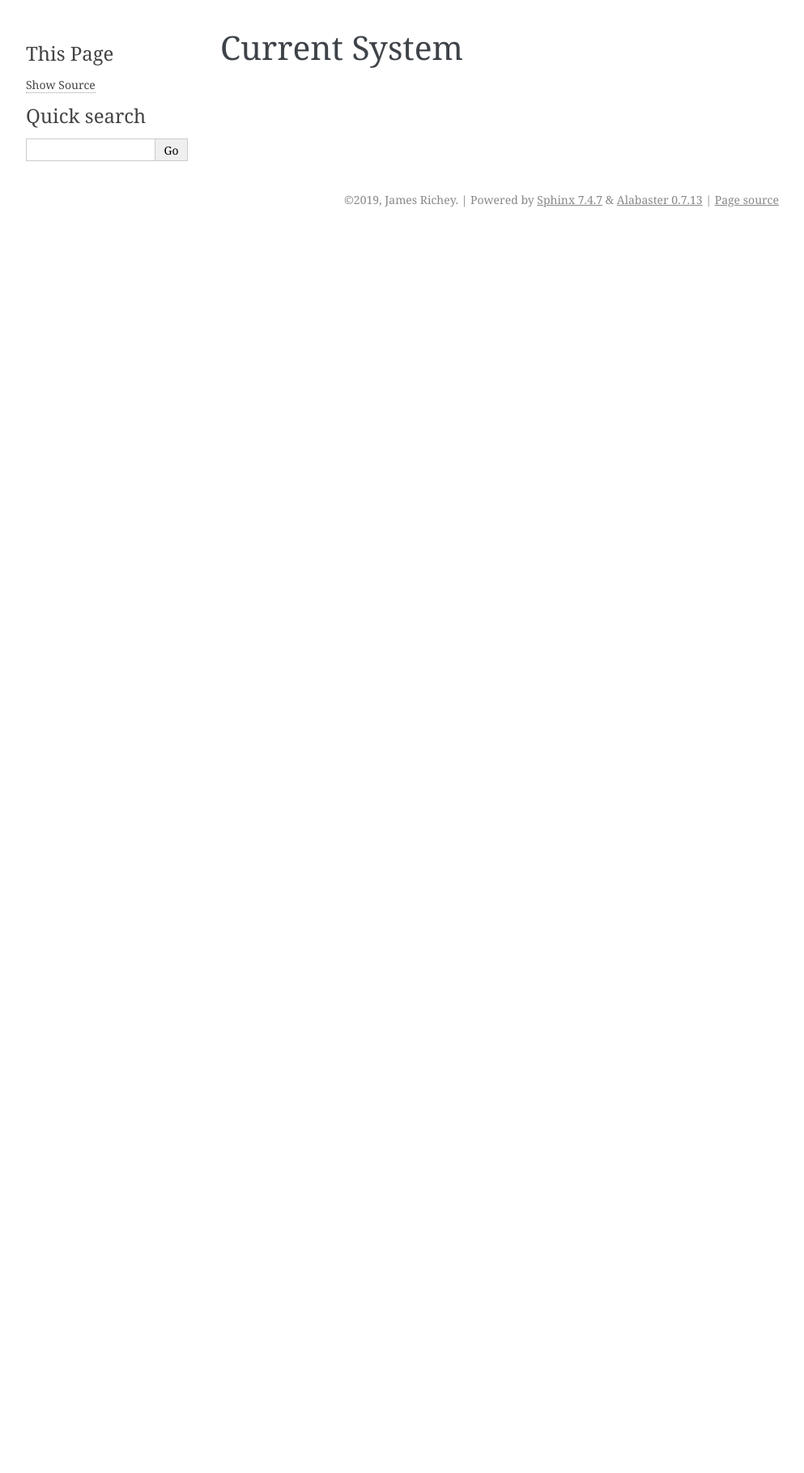
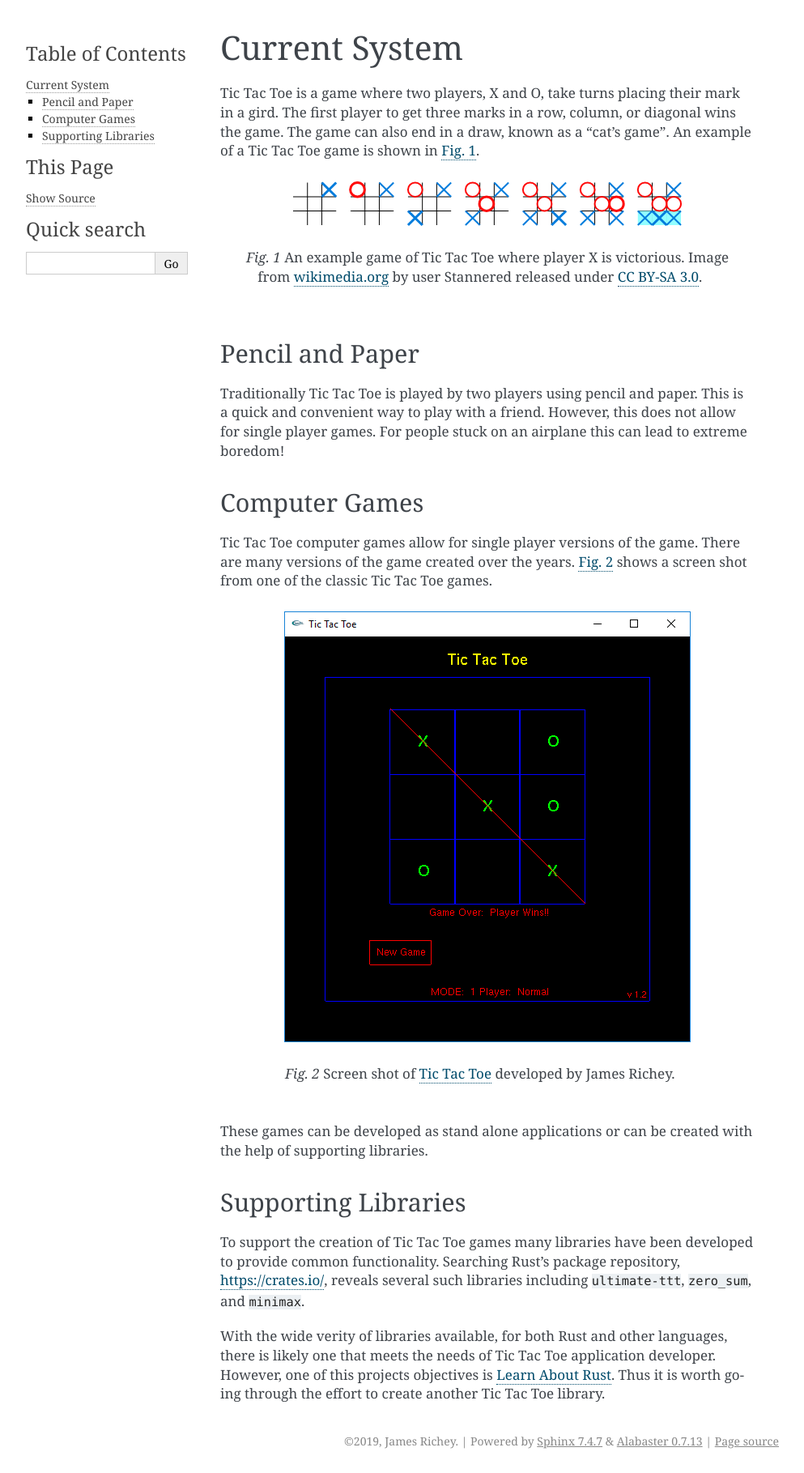
Before and after one commit to j-richey/ounce-of-rust-design-doc, a Sphinx documentation site: the page built from source/overview/current-system.rst, in a window 1280 px wide. Shown: the whole page at 81% size, without its empty margins (148-1141 px from the left). Built offline with Sphinx 7.4.7, drawn with Linux system fonts in a browser that asks for light colours; before the commit the page ends 900 px from its top, so only the background shows below that.

Commit message:
Added a draft of the Current System section in the Overview chapter.
This explains how people currently play Tic Tac Toe / develop Tic Tac Toe games.

```diff
--- a/source/overview/current-system.rst
+++ b/source/overview/current-system.rst
@@ -2,4 +2,57 @@
 Current System
 ##############
 
-.. TODO: Describe the current system. Note any libraries on crates.io
+Tic Tac Toe is a game where two players, X and O, take turns placing their mark
+in a gird. The first player to get three marks in a row, column, or diagonal
+wins the game. The game can also end in a draw, known as a "cat's game".
+An example of a Tic Tac Toe game is shown in :numref:`fig-tic-tac-toe-example-game`.
+
+..  _fig-tic-tac-toe-example-game:
+..  figure:: img/tic-tac-toe-example-game.*
+    :alt: An example Tic Tac Toe game
+
+    An example game of Tic Tac Toe where player X is victorious.
+    Image from `wikimedia.org <https://commons.wikimedia.org/wiki/File:Tic-tac-toe-game-1.svg>`__
+    by user Stannered released under `CC BY-SA 3.0 <https://creativecommons.org/licenses/by-sa/3.0/deed.en>`__.
+
+
+================
+Pencil and Paper
+================
+Traditionally Tic Tac Toe is played by two players using pencil and paper.
+This is a quick and convenient way to play with a friend. However, this does not
+allow for single player games. For people stuck on an airplane this can lead to
+extreme boredom!
+
+
+==============
+Computer Games
+==============
+Tic Tac Toe computer games allow for single player versions of the game. There
+are many versions of the game created over the years.
+:numref:`fig-ttt-screen-shot` shows a screen shot from one of the classic
+Tic Tac Toe games.
+
+..  _fig-ttt-screen-shot:
+..  figure:: img/ttt-screen-shot.*
+    :alt: Screen shot of a Tic Tac Toe computer game.
+
+    Screen shot of `Tic Tac Toe <https://www.imaginaryphase.com/ttt.html>`__
+    developed by James Richey.
+
+These games can be developed as stand alone applications or can be created with
+the help of supporting libraries.
+
+
+====================
+Supporting Libraries
+====================
+To support the creation of Tic Tac Toe games many libraries have been developed
+to provide common functionality. Searching Rust's package repository,
+`<https://crates.io/>`__, reveals several such libraries including ``ultimate-ttt``,
+``zero_sum``, and ``minimax``.
+
+With the wide verity of libraries available, for both Rust and other languages,
+there is likely one that meets the needs of Tic Tac Toe application developer.
+However, one of this projects objectives is :ref:`ref-learn-about-rust-objective`.
+Thus it is worth going through the effort to create another Tic Tac Toe library.
```
Also changed, not shown: source/overview/img/tic-tac-toe-example-game.svg (added), source/overview/img/ttt-screen-shot.png (added), 1 other file.
